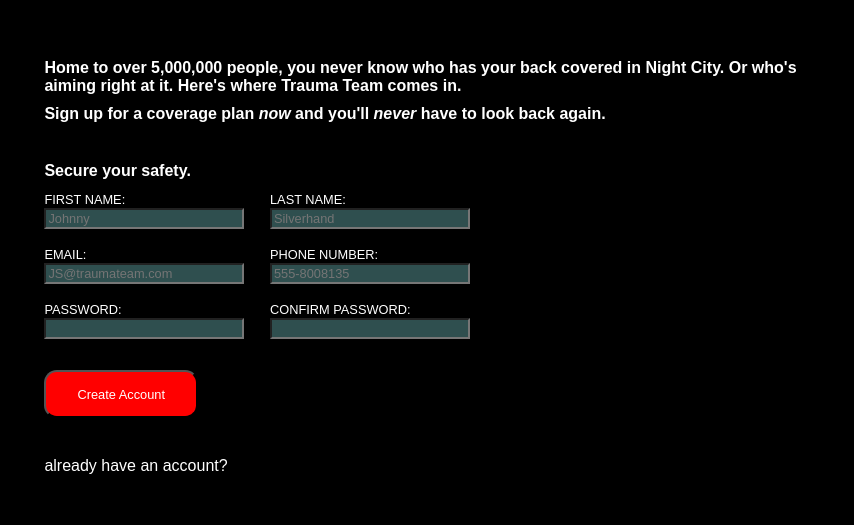
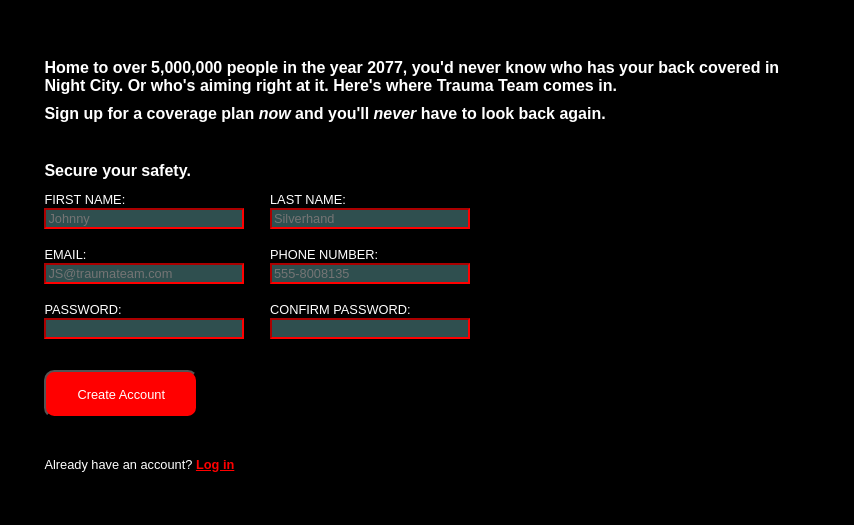
Before and after one commit to gregumin/form, a plain HTML site: page index.html in a window 1280 px wide. Shown: the top 525 px of the page, 426-1280 px from the left. Drawn offline with Linux system fonts and the light colour scheme.

Commit message:
Finalize styling
Form now works as intended, in which it has different colours for when it is valid, invalid, and focused on.

```diff
--- a/index.html
+++ b/index.html
@@ -20,7 +20,7 @@
 
 
         <div id="rightdiv">
-            <h1>Home to over 5,000,000 people, you never know who has your back covered in Night City. Or who's aiming right at it. Here's where Trauma Team comes in.</h1>
+            <h1>Home to over 5,000,000 people in the year 2077, you'd never know who has your back covered in Night City. Or who's aiming right at it. Here's where Trauma Team comes in.</h1>
             <h1>Sign up for a coverage plan <em>now</em> and you'll <em>never</em> have to look back again.</h1>
 
             <div id="formspace">
@@ -48,7 +48,7 @@
                         </div>
                         <div>
                         <label for="phone">Phone Number:</label>
-                        <input type="tel" id="phone" name="phone" placeholder="555-8008135" required/>
+                        <input type="tel" id="phone" name="phone" placeholder="555-8008135" pattern="\d{3}-\d{7}" required/>
                         </div>
                         <div>
                         <label for="rePassword">Confirm Password:</label>
@@ -61,7 +61,7 @@
                 </form>
             </div>
 
-            <p>already have an account?</p>
+            <p id="already">Already have an account? <a id="alreadylink" href="https://github.com/gregumin">Log in</a></p>
         </div>
 
     </div>
--- a/style.css
+++ b/style.css
@@ -90,6 +90,21 @@ input{
     font-size: 0.8em;
 }
 
+input:invalid{
+    border-color: red;
+    color: red;;
+}
+
+input:valid{
+    border-color: lime;
+}
+
+input:focus{
+    border-color: cyan;
+    color: white;
+}
+
+
 label{
     font-size: 0.8em;
     text-transform: uppercase;
@@ -100,7 +115,17 @@ button{
     width: 12vw;
     height: 6vh;
     padding: 0.5em;
-    border-radius: 1em;
+    border-radius: 0.8em;
     font-size: 0.8em;
     margin-top: 2%;
 }
+
+
+#already{
+    font-size: 0.8em;
+}
+
+#alreadylink{
+    font-weight: bold;
+    color:red;
+}
```
